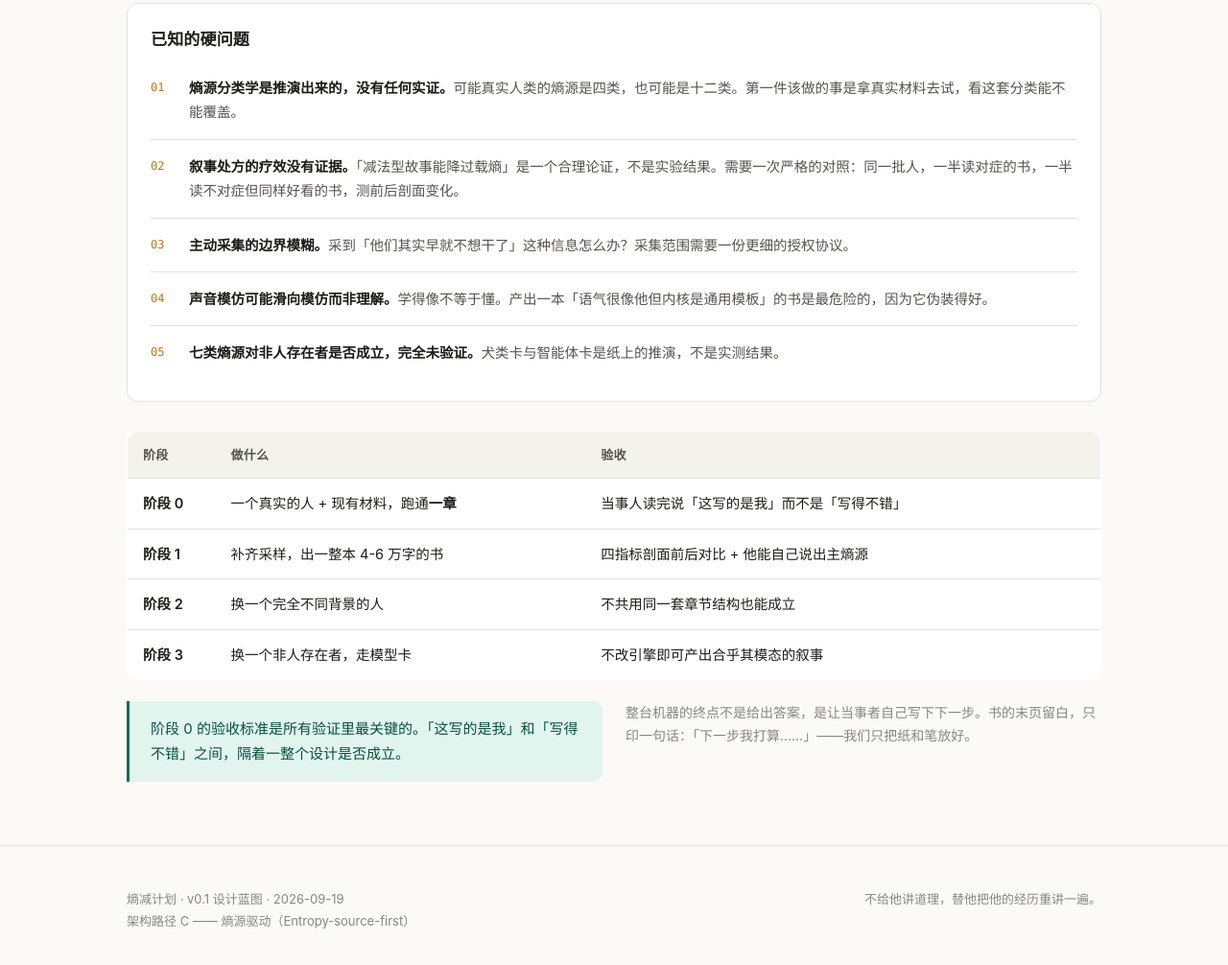
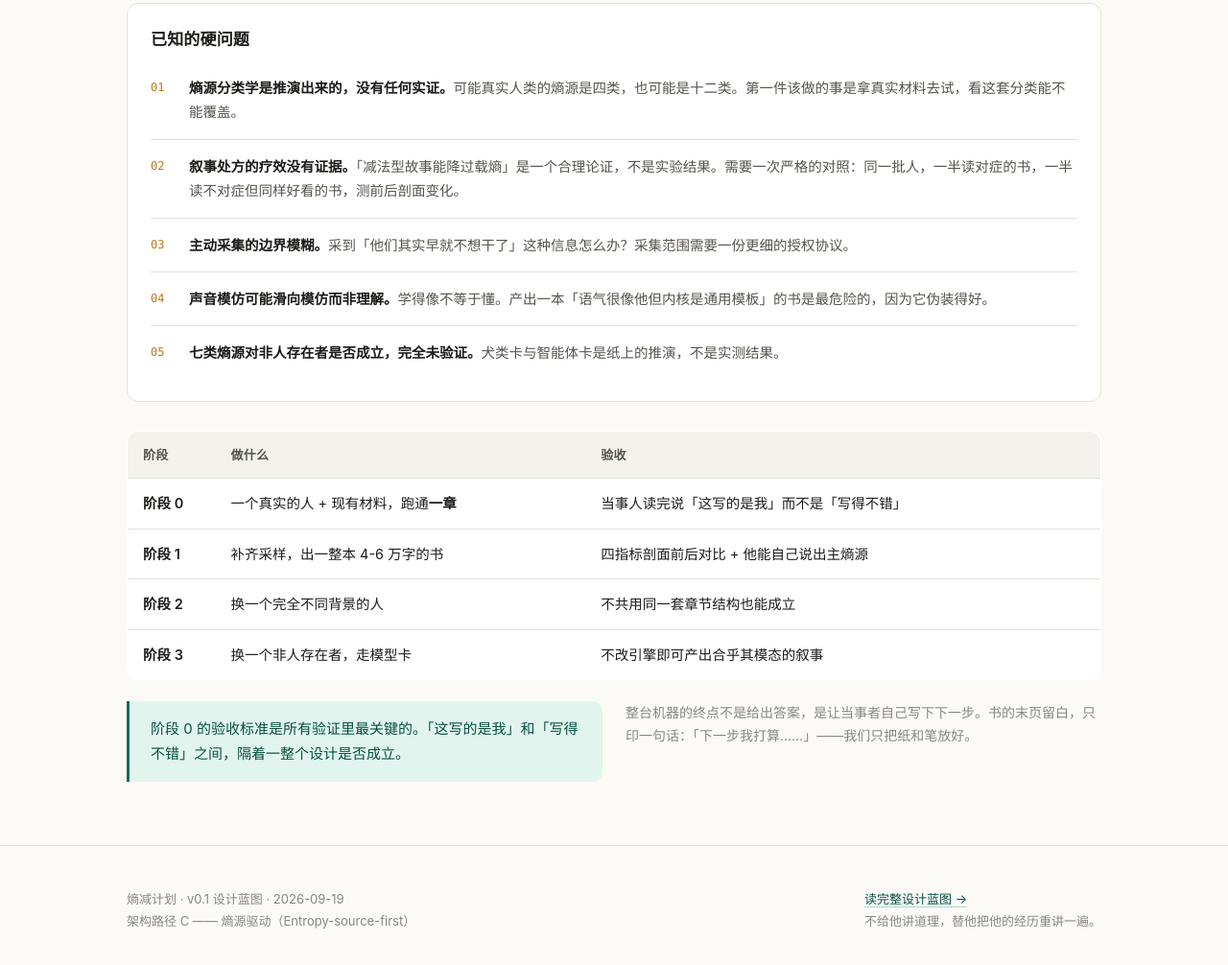
Before and after one commit to zheng-qinghe/entropy-reduction, a plain HTML site: page docs/index.html in a window 1280 px wide. Shown: the part 8736-9742 px from the top of the page at 96% size. Drawn offline with Linux system fonts and the light colour scheme.

Commit message:
页脚加「读完整设计蓝图」链接；并纠正上一提交的错误诊断
1) 真实改动：落地页页脚加一条指向 熵减计划-蓝图.md 的相对链接。
   页面仍是零外部依赖（同源相对链接，不产生任何资源请求）。

2) 更正记录：前两个提交声称「GitHub Pages 对非 ASCII 文件名不友好，
   导致 熵减计划-蓝图.md 404」—— 这是错的。404 的原因是我自己把
   「熵」(U+720B → E7 86 AB) 手写成了 %E8%99%AB，那是「虫」。用原始
   UTF-8 直传该 URL 返回 200。GitHub Pages 服务非 ASCII 路径没有问题。

   docs/.nojekyll 保留：它不是为修这个 404 而加的，但对纯手写 HTML 的
   Pages 站点是标准做法（阻止 Jekyll 介入、按仓库原样提供文件），无害。
   仓库根的 .nojekyll 已删除（源是 /docs 时它是惰性的）。

```diff
--- a/docs/index.html
+++ b/docs/index.html
@@ -625,7 +625,10 @@ E7 损失  →  归因失败  →  E3 无解释  →  冻结（不敢再投入
 <footer>
   <div class="fw">
     <div>熵减计划 · v0.1 设计蓝图 · 2026-09-19<br>架构路径 C —— 熵源驱动（Entropy-source-first）</div>
-    <div>不给他讲道理，替他把他的经历重讲一遍。</div>
+    <div>
+      <a href="熵减计划-蓝图.md">读完整设计蓝图 →</a><br>
+      <span>不给他讲道理，替他把他的经历重讲一遍。</span>
+    </div>
   </div>
 </footer>
 
```
